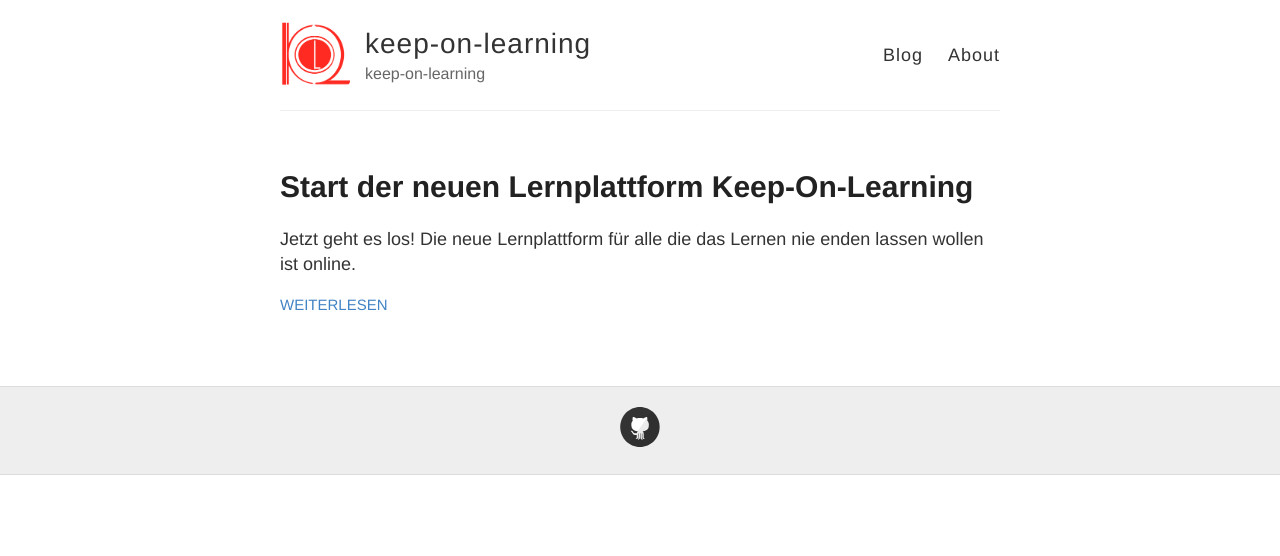
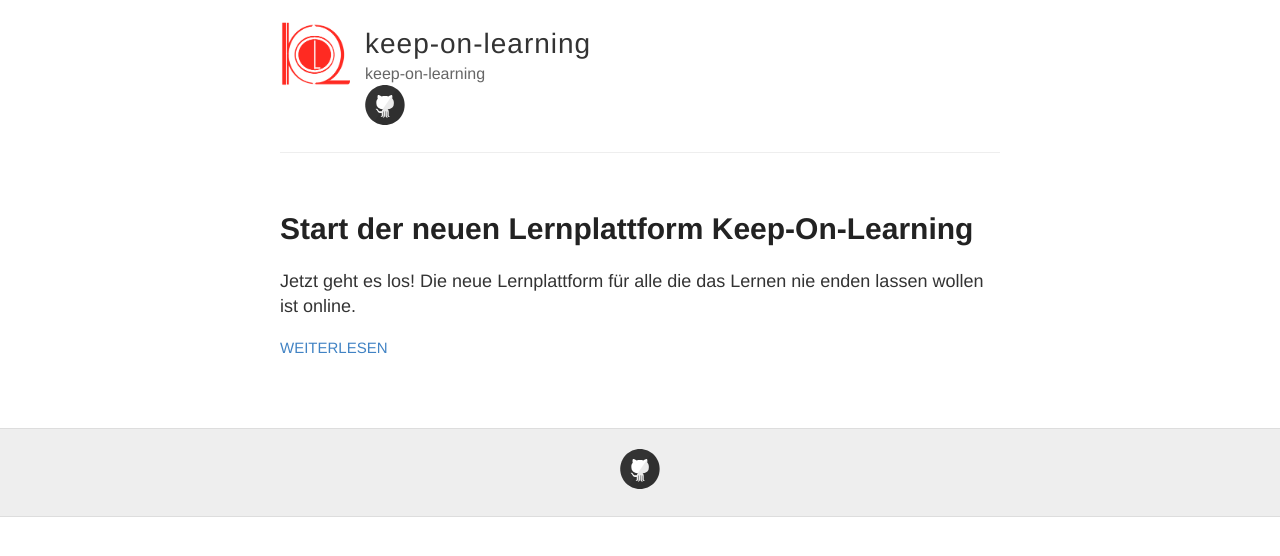
Before and after one commit to keep-on-learning/keep-on-learning.github.io, a Jekyll site: the page built from index.html, in a window 1280 px wide. Shown: the top 556 px of the page. Built offline with Jekyll 4.4.1, drawn with Linux system fonts in a browser that asks for light colours.

```diff
--- /dev/null
+++ b/_includes/navigation.html
@@ -0,0 +1,5 @@
+<nav>
+    <a href="{{ site.baseurl }}/">Blog</a>
+    <a href="{{ site.baseurl }}/dart_start">Dart</a>
+    <a href="{{ site.baseurl }}/about">Über keep-on-learning</a>
+</nav>
--- a/_layouts/default.html
+++ b/_layouts/default.html
@@ -24,12 +24,8 @@
           <div class="site-info">
             <h1 class="site-name"><a href="{{ site.baseurl }}/">{{ site.name }}</a></h1>
             <p class="site-description">{{ site.description }}</p>
+            {% include svg-icons.html %}
           </div>
-
-          <nav>
-            <a href="{{ site.baseurl }}/">Blog</a>
-            <a href="{{ site.baseurl }}/about">About</a>
-          </nav>
         </header>
       </div>
     </div>
```
